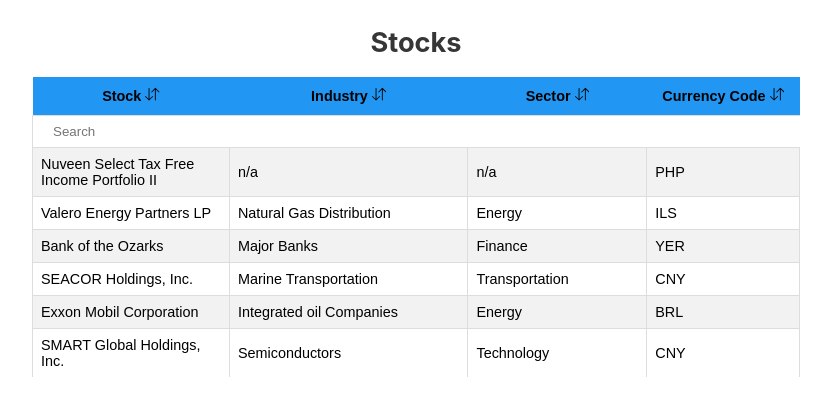
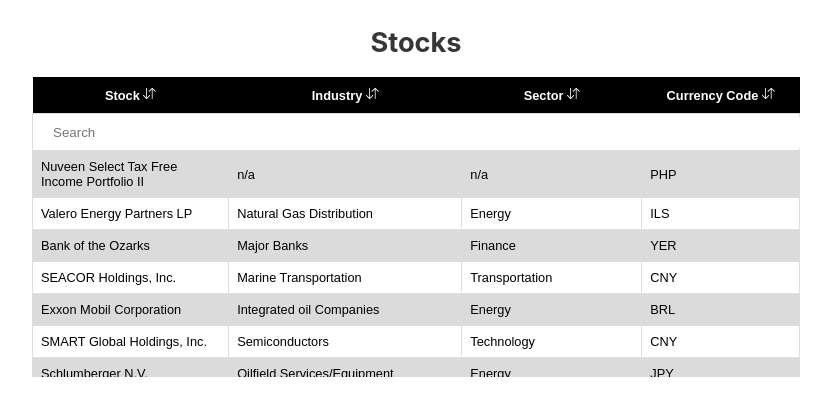
Before and after one commit to KingThobz16/quintessence-assessment, a React (Vite) app: page / in a window 1280 px wide. Shown: the top 416 px of the page, without its empty margins (232-1063 px from the left). Built offline with nearby package versions, Linux system fonts and the light colour scheme; data requests are answered from the project's data file.

Commit message:
Custom Styling

```diff
--- a/src/components/StockTable/stockTable.jsx
+++ b/src/components/StockTable/stockTable.jsx
@@ -50,6 +50,7 @@
   return (
     <>
       <h1 className='heading'>Stocks</h1>
+
       <div className='upper__table'>
           <table>
               <thead>
@@ -62,7 +63,7 @@
                   </tr>
               </thead>
               <tbody>
-                  <tr>
+                  <tr className="search_row">
                     <td className="search__cell" colSpan="4">
                       {/* update the searchTerm with the input value */}
                       <input onChange={(e) => {setSearchTerm(e.target.value)}} type="text" className="search__input" placeholder="Search" />
--- a/src/components/tables.css
+++ b/src/components/tables.css
@@ -4,23 +4,24 @@
   border-collapse: collapse;
   width: 100%;
   height: 100%;
-  font-size: 0.9rem;
+  font-size: 0.8rem;
 }
 table th {
-  background-color: #2196F3;
-  color: black;
+  background-color: #000;
+  color: #fff;
   width: 10%;
   padding: 10px;
+  cursor: pointer;
 }
 table td {
   border: 1px solid #ddd;
   padding: 8px;
 }
 table tr:nth-child(even) {
-  background-color: #f2f2f2;
+  background-color: #dcdbdb;
 }
 table tr:hover {
-  background-color: #ddd;
+  background-color: rgb(176, 176, 176);
 }
 
 /* Table Styles */
@@ -32,22 +33,22 @@
 
 /* Track */
 ::-webkit-scrollbar-track {
-  box-shadow: inset 0 0 5px grey;
+  box-shadow: inset 0 0 5px #000;
 }
 
 /* Handle */
 ::-webkit-scrollbar-thumb {
-  background: grey;
-  border-radius: 7px;
+  background: #000;
   /* Handle on hover */
 }
 ::-webkit-scrollbar-thumb:hover {
-  background: #2196F3;
+  background: #000;
 }
 
 /* Button */
 ::-webkit-scrollbar-button {
-  background: grey;
+  background: #000;
+  height: 38px;
 }
 
 /* Scroller Styles */
@@ -58,6 +59,9 @@
   overflow: hidden;
   overflow-y: scroll;
   margin-bottom: 20px;
+}
+.upper__table .search_row {
+  height: 37px;
 }
 .upper__table .search__cell {
   padding-top: 0;
@@ -87,15 +91,15 @@
 /* Button Styles */
 button {
   cursor: pointer;
-  border: 2px solid #2196F3;
+  border: 2px solid #000;
   border-radius: 10px;
   padding: 14px 28px;
   font-size: 16px;
-  color: #2196F3;
+  color: #000;
   margin-top: 20px;
 }
 button:hover {
-  background: #2196F3;
+  background: #000;
   color: white;
 }
 
--- a/src/components/tables.scss
+++ b/src/components/tables.scss
@@ -1,5 +1,6 @@
 // Variables
-$primaryColor : #2196F3;
+$primaryColor : #000;
+$textColor : #fff;
 // Variables
 
 
@@ -13,13 +14,14 @@
     border-collapse: collapse;
     width: 100%;
     height: 100%;
-    font-size: 0.9rem;
+    font-size: 0.8rem;
 
     th {
         background-color: $primaryColor;
-        color: black;
+        color: $textColor;
         width: 10%;
         padding: 10px;
+        cursor: pointer;
     }
 
     td {
@@ -28,10 +30,10 @@
     }
 
     tr:nth-child(even) {
-        background-color: #f2f2f2;
+        background-color: #dcdbdb;
     }
     tr:hover {
-        background-color: #ddd;
+        background-color: rgb(176, 176, 176);
     }
 
 }
@@ -52,14 +54,12 @@
 
 /* Track */
 ::-webkit-scrollbar-track {
-    box-shadow: inset 0 0 5px grey;
+    box-shadow: inset 0 0 5px $primaryColor;
 }
 
 /* Handle */
 ::-webkit-scrollbar-thumb {
-    background: grey;
-    border-radius: 7px;
-
+    background: $primaryColor;
 
     /* Handle on hover */
     &:hover {
@@ -69,7 +69,8 @@
 
 /* Button */
     ::-webkit-scrollbar-button {
-    background: grey;
+    background: $primaryColor;
+    height: 38px;
 }
 //
 //
@@ -86,6 +87,10 @@
     overflow: hidden;
     overflow-y: scroll;
     margin-bottom: 20px;
+
+    .search_row {
+        height: 37px;
+    }
 
     .search__cell {
         padding-top: 0;
```
